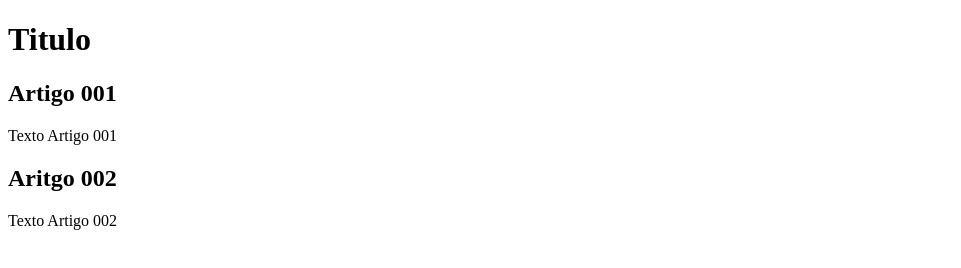
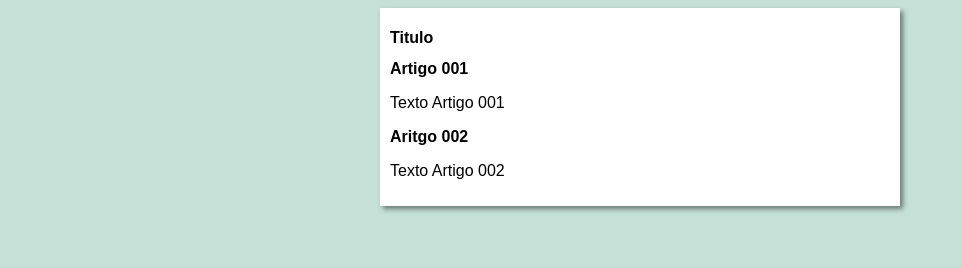
Before and after one commit to HebertFSoares/Projeto-Site, a plain HTML site: page index.html in a window 1280 px wide. Shown: the whole page, without its empty margins (0-961 px from the left). Drawn offline with Linux system fonts and the light colour scheme.

Commit message:
Inicio Design

```diff
--- /dev/null
+++ b/estilos/style.css
@@ -0,0 +1,16 @@
+*{
+    font-family: Arial, Helvetica, sans-serif;
+    font-size: 16px;
+}
+
+body{
+    background-color: rgb(197, 224, 215);
+}
+
+main{
+    background-color: white;
+    width: 500px;
+    margin: auto;
+    padding: 10px;
+    box-shadow: 3px 3px 5px rgba(0, 0, 0, 0.466);
+}
--- a/index.html
+++ b/index.html
@@ -5,6 +5,7 @@
     <meta http-equiv="X-UA-Compatible" content="IE=edge">
     <meta name="viewport" content="width=device-width, initial-scale=1.0">
     <title>Titulo Do Site</title>
+    <link rel="stylesheet" href="estilos/style.css">
 </head>
 <body>
     <main>
```
